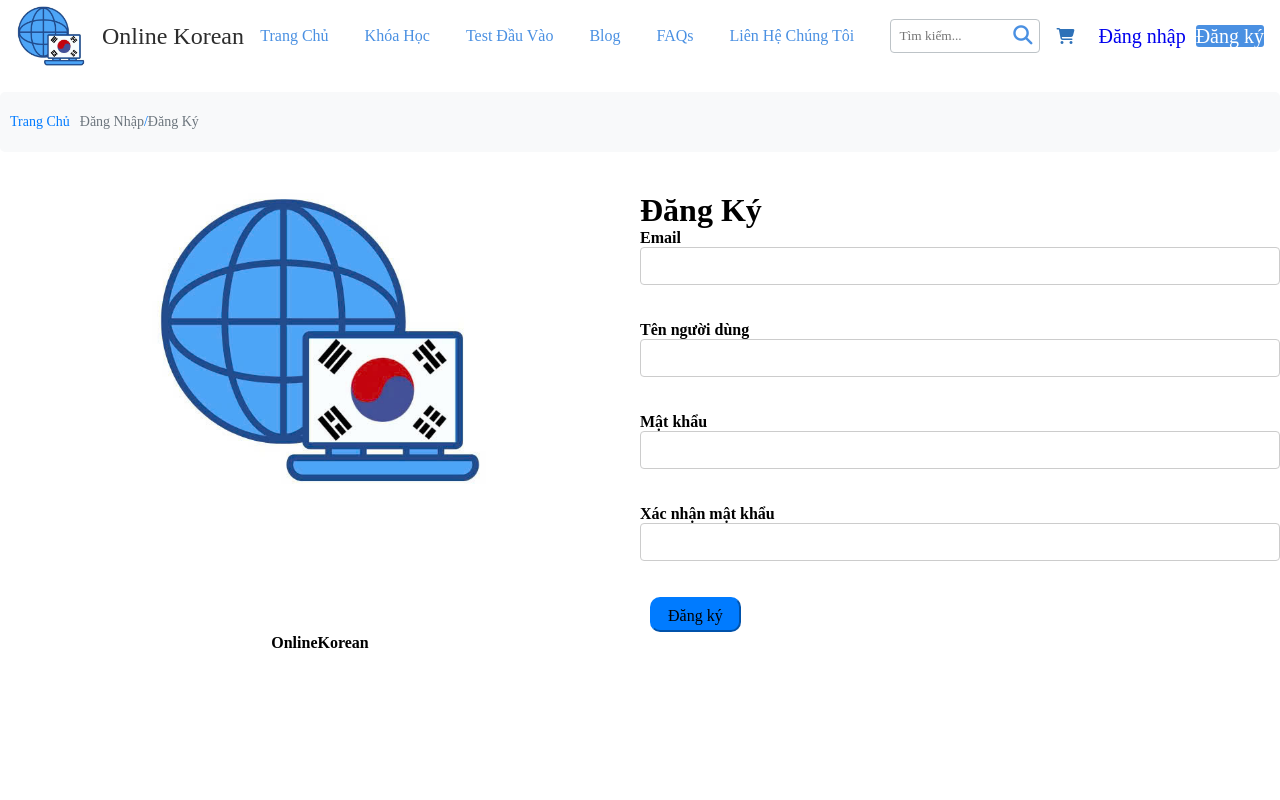
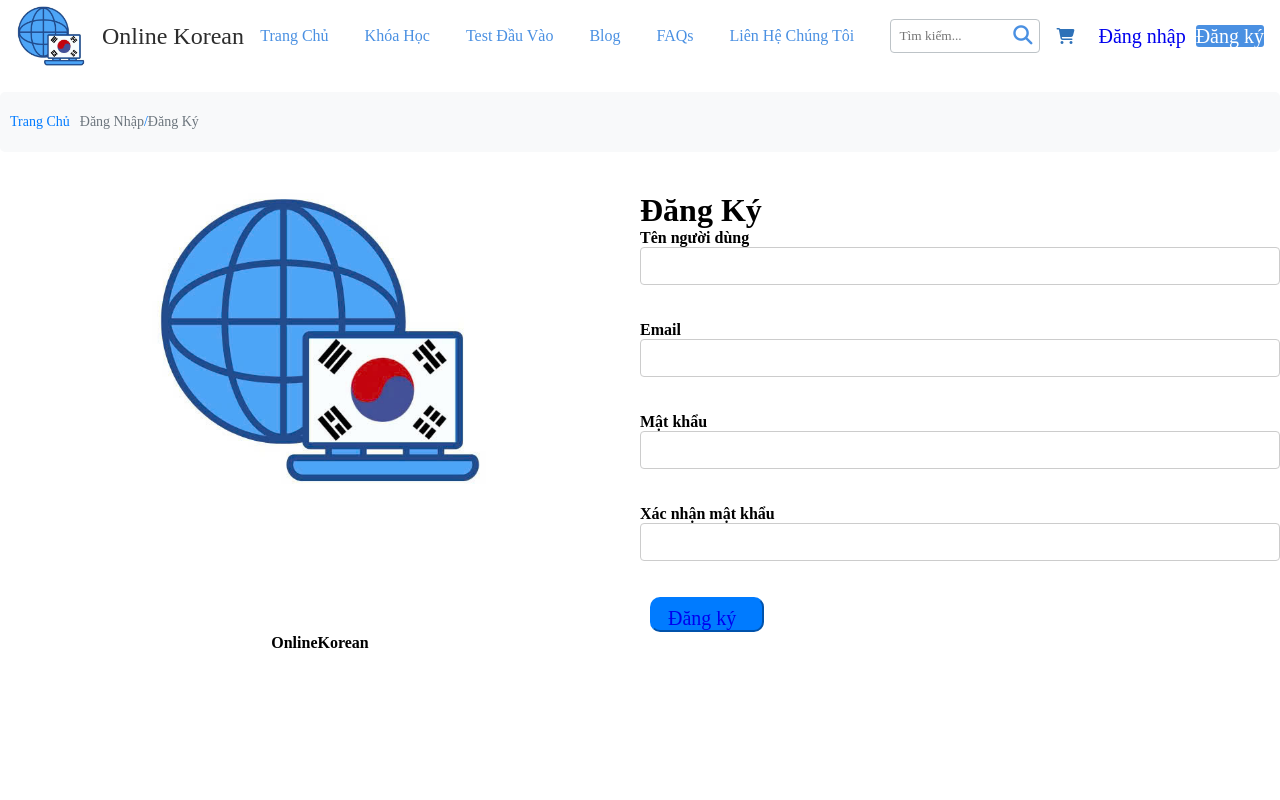
Before and after one commit to tutruong-dev/OnlineKorean, a React (Create React App) app: page /Register in a window 1280 px wide. Shown: the top 800 px of the page. Built offline with nearby package versions, Linux system fonts and the light colour scheme.

Commit message:
Van chua lam duoc firebase

```diff
--- a/src/Css/Register.css
+++ b/src/Css/Register.css
@@ -84,7 +84,9 @@
 }
 .register-content-form-content input[type="email"],
 .register-content-form-content input[type="password"],
-.register-content-form-content input[type='text'] {
+.register-content-form-content input[type='text'],
+.register-content-form-content input[type='sex'],
+.register-content-form-content input[type='age'] {
     width: 100%;
     padding: 10px;
     margin-bottom: 20px;
--- a/src/components/Login_Logout/Login.js
+++ b/src/components/Login_Logout/Login.js
@@ -4,6 +4,7 @@ import { Link } from 'react-router-dom';
 import logo from '../../Img/logo.jpg';
 import LogoGoogle from '../../Img/LogoGoole.png';
 import LogoPhone from '../../Img/LogoPhone.png';
+
 function Login() {
     return (
         <div className="container">
--- a/src/components/Login_Logout/Register.js
+++ b/src/components/Login_Logout/Register.js
@@ -2,62 +2,96 @@ import React, { useState } from "react";
 import { Link } from 'react-router-dom';
 import'../../index.css';
 import logo from '../../Img/logo.jpg';
+import { useFormik } from 'formik';
+import * as Yup from 'yup';
 
-function Register() {
-    const [formData, setFormData] = useState({
-        email: '',
-        username: '',
-        password: '',
-        confirmPassword: ''
-    });
+const Register = ({ addUser }) => {
+    const formik = useFormik({
+        initialValues: {
+          name: '',
+          email: '',
+          username:'',
+          password:'',
+          confirmPassword:'',
 
-    const [errors, setErrors] = useState({});
+        },
+        validationSchema: Yup.object({
+          name: Yup.string()
+            .required('Tên không hợp lệ')
+            .max(30, 'Tên không quá 30 kí tự!!'),
+          email: Yup.string()
+            .email('Email không hợp lệ')
+            .required('Email is required'),
+          username: Yup.string()
+            .required('Name is required')
+            .max(50, 'Name must be 50 characters or less'),
+          password: Yup.string()
+            .required('Password is required')
+            .max(50, 'Name must be 50 characters or less'),
+          confirmPassword: Yup.string()
+            .oneOf([Yup.ref('password'), null], 'Passwords must match')
+            .required('Confirm Password is required')
+        }),
+        onSubmit: (values, { resetForm }) => {
+          addUser(values);
+          resetForm();
+        },
+      });
 
-    const handleInputChange = (e) => {
-        const { id, value } = e.target;
-        setFormData({
-            ...formData,
-            [id]: value
-        });
-    };
+    // const [formData, setFormData] = useState({
+    //     email: '',
+    //     username: '',
+    //     password: '',
+    //     confirmPassword: ''
+    // });
 
-    const validate = () => {
-        const newErrors = {};
+    // const [errors, setErrors] = useState({});
 
-        // Email validation
-        const emailPattern = /^[^\s@]+@[^\s@]+\.[^\s@]+$/;
-        if (!emailPattern.test(formData.email)) {
-            newErrors.email = 'Email không hợp lệ';
-        }
+    // const handleInputChange = (e) => {
+    //     const { id, value } = e.target;
+    //     setFormData({
+    //         ...formData,
+    //         [id]: value
+    //     });
+    // };
 
-        // Username validation
-        if (formData.username.trim() === '') {
-            newErrors.username = 'Tên người dùng không được để trống';
-        }
+    // const validate = () => {
+    //     const newErrors = {};
 
-        // Password validation
-        if (formData.password.trim() === '') {
-            newErrors.password = 'Mật khẩu không được để trống';
-        }
+    //     // Email validation
+    //     const emailPattern = /^[^\s@]+@[^\s@]+\.[^\s@]+$/;
+    //     if (!emailPattern.test(formData.email)) {
+    //         newErrors.email = 'Email không hợp lệ';
+    //     }
 
-        // Confirm password validation
-        if (formData.confirmPassword !== formData.password) {
-            newErrors.confirmPassword = 'Mật khẩu xác nhận không khớp';
-        }
+    //     // Username validation
+    //     if (formData.username.trim() === '') {
+    //         newErrors.username = 'Tên người dùng không được để trống';
+    //     }
 
-        return newErrors;
-    };
+    //     // Password validation
+    //     if (formData.password.trim() === '') {
+    //         newErrors.password = 'Mật khẩu không được để trống';
+    //     }
 
-    const handleSubmit = (e) => {
-        e.preventDefault();
-        const validationErrors = validate();
-        setErrors(validationErrors);
+    //     // Confirm password validation
+    //     if (formData.confirmPassword !== formData.password) {
+    //         newErrors.confirmPassword = 'Mật khẩu xác nhận không khớp';
+    //     }
 
-        if (Object.keys(validationErrors).length === 0) {
-            // Form is valid, proceed with form submission (e.g., send data to server)
-            console.log('Form data:', formData);
-        }
-    };
+    //     return newErrors;
+    // };
+
+    //  const handleSubmit = (e) => {
+    //      e.preventDefault();
+    //      const validationErrors = validationSchema();
+    //      setErrors(validationErrors);
+
+    //      if (Object.keys(validationErrors).length === 0) {
+    //          // Form is valid, proceed with form submission (e.g., send data to server)
+    //          console.log('Form data:', formData);
+    //      }
+    //  };
 
     return (
         <div className="container">
@@ -81,57 +115,60 @@ function Register() {
                     <div className="register-content-form">
                         <div className="register-content-form-content">
                             <h1>Đăng Ký</h1>
-                            <form onSubmit={handleSubmit}>
+                            <form onSubmit={formik.handleSubmit}>
+                                <div className="mb-3">
+                                    <label htmlFor="username" className="form-label">Tên người dùng</label>
+                                    <input
+                                        type="text"
+                                        className={`form-control ${formik.errors.username ? 'is-invalid' : ''}`}
+                                        id="username"
+                                        value={formik.values.username}
+                                        onChange={formik.handleChange}
+                                        onBlur={formik.handleBlur}
+                                    />
+                                    {formik.errors.username && <div className="invalid-feedback">{formik.errors.username}</div>}
+                                </div>
                                 <div className="mb-3">
                                     <label htmlFor="email" className="form-label">Email</label>
                                     <input
                                         type="email"
-                                        className={`form-control ${errors.email ? 'is-invalid' : ''}`}
+                                        className={`form-control ${formik.errors.email ? 'is-invalid' : ''}`}
                                         id="email"
-                                        value={formData.email}
-                                        onChange={handleInputChange}
+                                        value={formik.values.email}
+                                        onChange={formik.handleChange}
+                                        onBlur={formik.handleBlur}
                                         aria-describedby="emailHelp"
                                     />
-                                    {errors.email && <div className="invalid-feedback">{errors.email}</div>}
+                                    {formik.errors.email && <div className="invalid-feedback">{formik.errors.email}</div>}
                                 </div>
-
-                                <div className="mb-3">
-                                    <label htmlFor="username" className="form-label">Tên người dùng</label>
-                                    <input
-                                        type="text"
-                                        className={`form-control ${errors.username ? 'is-invalid' : ''}`}
-                                        id="username"
-                                        value={formData.username}
-                                        onChange={handleInputChange}
-                                    />
-                                    {errors.username && <div className="invalid-feedback">{errors.username}</div>}
-                                </div>
-
                                 <div className="mb-3">
                                     <label htmlFor="password" className="form-label">Mật khẩu</label>
                                     <input
                                         type="password"
-                                        className={`form-control ${errors.password ? 'is-invalid' : ''}`}
+                                        className={`form-control ${formik.errors.password ? 'is-invalid' : ''}`}
                                         id="password"
-                                        value={formData.password}
-                                        onChange={handleInputChange}
+                                        value={formik.values.password}
+                                        onChange={formik.handleChange}
+                                        onBlur={formik.handleBlur}
                                     />
-                                    {errors.password && <div className="invalid-feedback">{errors.password}</div>}
+                                    {formik.errors.password && <div className="invalid-feedback">{formik.errors.password}</div>}
                                 </div>
 
                                 <div className="mb-3">
                                     <label htmlFor="confirmPassword" className="form-label">Xác nhận mật khẩu</label>
                                     <input
                                         type="password"
-                                        className={`form-control ${errors.confirmPassword ? 'is-invalid' : ''}`}
+                                        className={`form-control ${formik.errors.confirmPassword ? 'is-invalid' : ''}`}
                                         id="confirmPassword"
-                                        value={formData.confirmPassword}
-                                        onChange={handleInputChange}
+                                        value={formik.values.confirmPassword}
+                                        onChange={formik.handleChange}
+                                        onBlur={formik.handleBlur}
                                     />
-                                    {errors.confirmPassword && <div className="invalid-feedback">{errors.confirmPassword}</div>}
+                                    {formik.errors.confirmPassword && <div className="invalid-feedback">{formik.errors.confirmPassword}</div>}
                                 </div>
-
-                                <button type="submit" className="btn btn-primary">Đăng ký</button>
+                                <button type="submit" className="btn btn-primary">
+                                    <Link to="/Đăng-Nhập" className="login">Đăng ký</Link>
+                                </button>
                             </form>
                         </div>
                     </div>
--- /dev/null
+++ b/src/config.js
@@ -0,0 +1,23 @@
+// Import the functions you need from the SDKs you need
+import { initializeApp } from "firebase/app";
+import { getFirestore, collection, getDocs } from "firebase/firestore";
+// TODO: Add SDKs for Firebase products that you want to use
+// https://firebase.google.com/docs/web/setup#available-libraries
+
+// Your web app's Firebase configuration
+// For Firebase JS SDK v7.20.0 and later, measurementId is optional
+const firebaseConfig = {
+  apiKey: "AIzaSyD_UDZGMcTTMjfWgxW6IlDenC-0Ht3gv9g",
+  authDomain: "onl-korean.firebaseapp.com",
+  projectId: "onl-korean",
+  storageBucket: "onl-korean.appspot.com",
+  messagingSenderId: "162100882836",
+  appId: "1:162100882836:web:a997d405a63094d820b381",
+  measurementId: "G-KDEF94K9JS"
+};
+
+// Initialize Firebase
+const app = initializeApp(firebaseConfig);
+const db = getFirestore(app);
+
+export{db};
--- a/src/pages/RegisterPage.js
+++ b/src/pages/RegisterPage.js
@@ -1,10 +1,18 @@
-import React from 'react';
+import React, { useState } from 'react';
 import Register from '../components/Login_Logout/Register';
+import { db } from '../config';
+import { collection, addDoc } from "firebase/firestore";
 
-const RegisterPage = () => {
+function RegisterPage (){
+  const [users, setUsers] = useState([]);
+
+  const addUser = (user) => {
+    const docRef = addDoc(collection(db, "users"), user);
+    setUsers([...users, user]);
+  };
     return (
       <div className="ResgisterPage-page">
-        <Register />
+        <Register addUser={addUser} />
       </div>
     );
   };
```
Also changed, not shown: package.json (+6 -1 lines), 1 other file (tests, documents, lock files or other folders).
